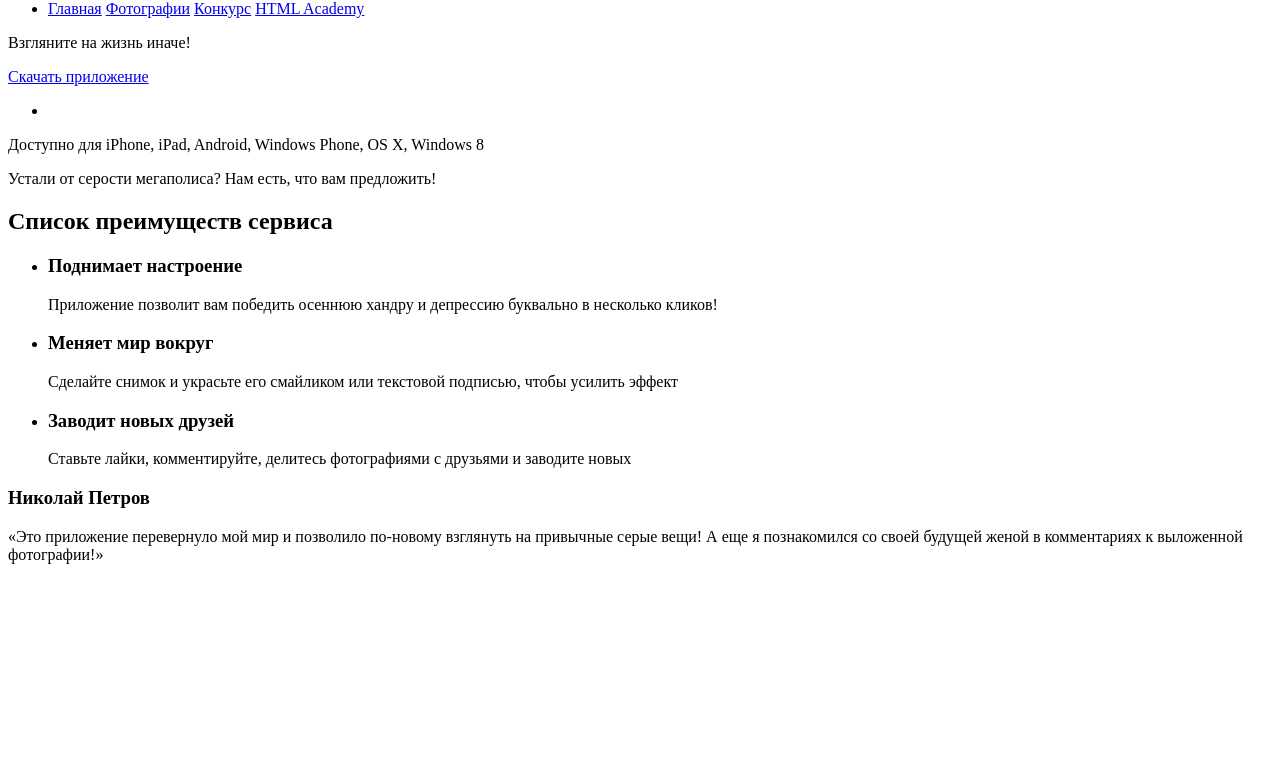
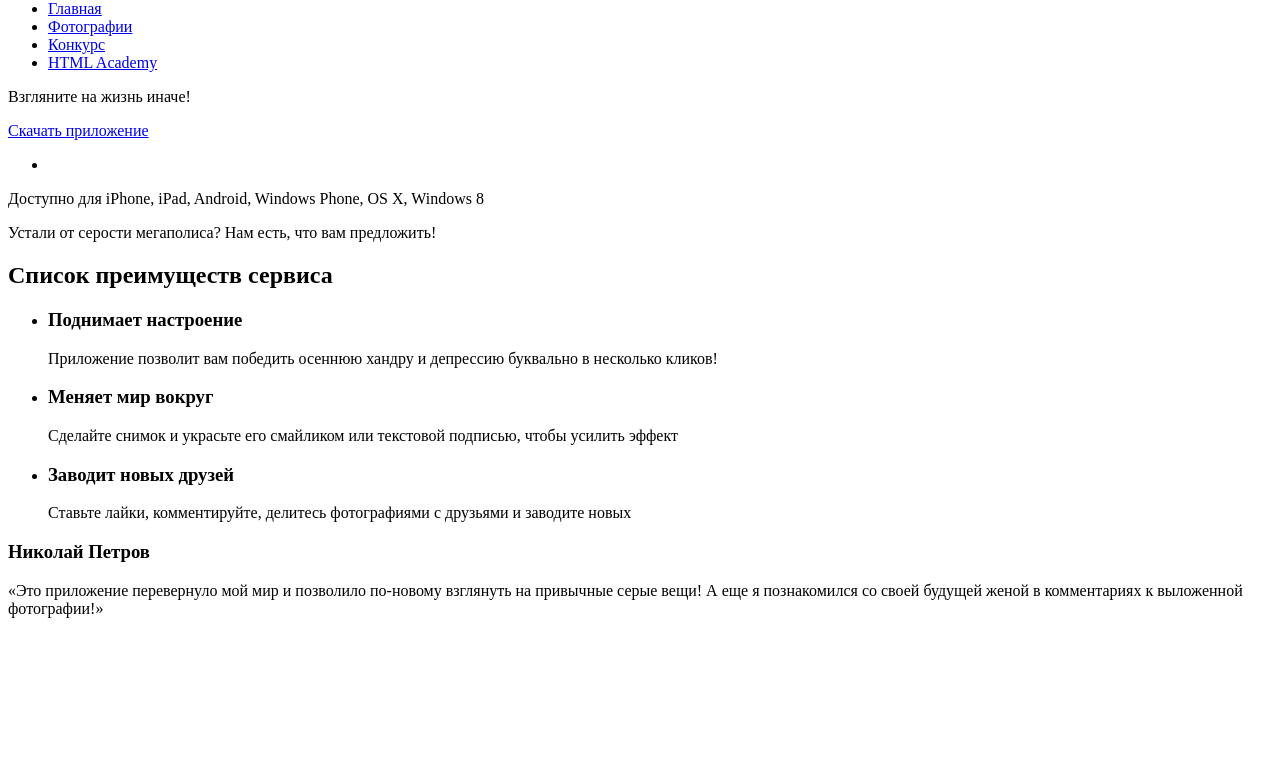
Before and after one commit to hannamakarychak/470691-pink-19, a website: page source/index.html in a window 1280 px wide. Shown: the part 42-800 px from the top of the page. Drawn offline with Linux system fonts and the light colour scheme.

Commit message:
change nav error

```diff
--- a/source/index.html
+++ b/source/index.html
@@ -19,8 +19,14 @@
       <ul class="navigation__list">
         <li class="navigation__item">
           <a href="#" class="navigation__link">Главная</a>
+        </li>
+        <li class="navigation__item">
           <a href="#" class="navigation__link">Фотографии</a>
+        </li>
+        <li class="navigation__item">
           <a href="#" class="navigation__link">Конкурс</a>
+        </li>
+        <li class="navigation__item">
           <a href="#" class="navigation__link">HTML Academy</a>
         </li>
       </ul>
```
